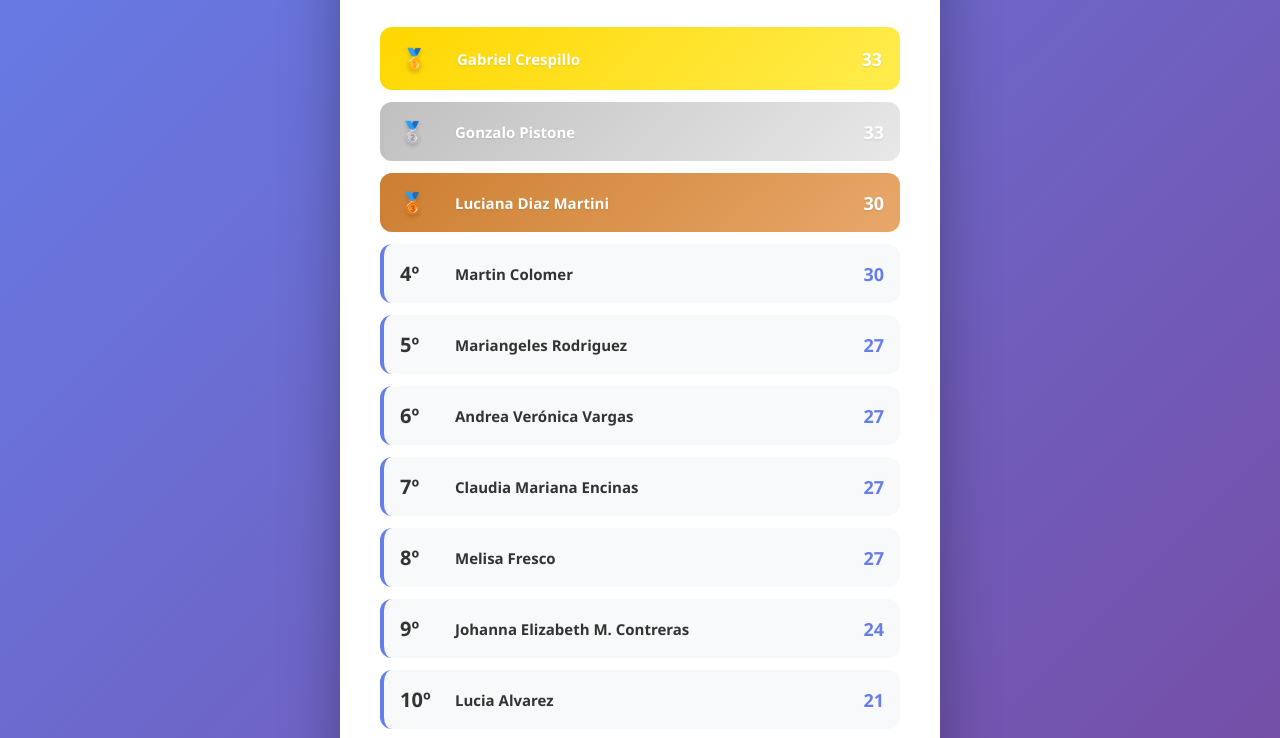
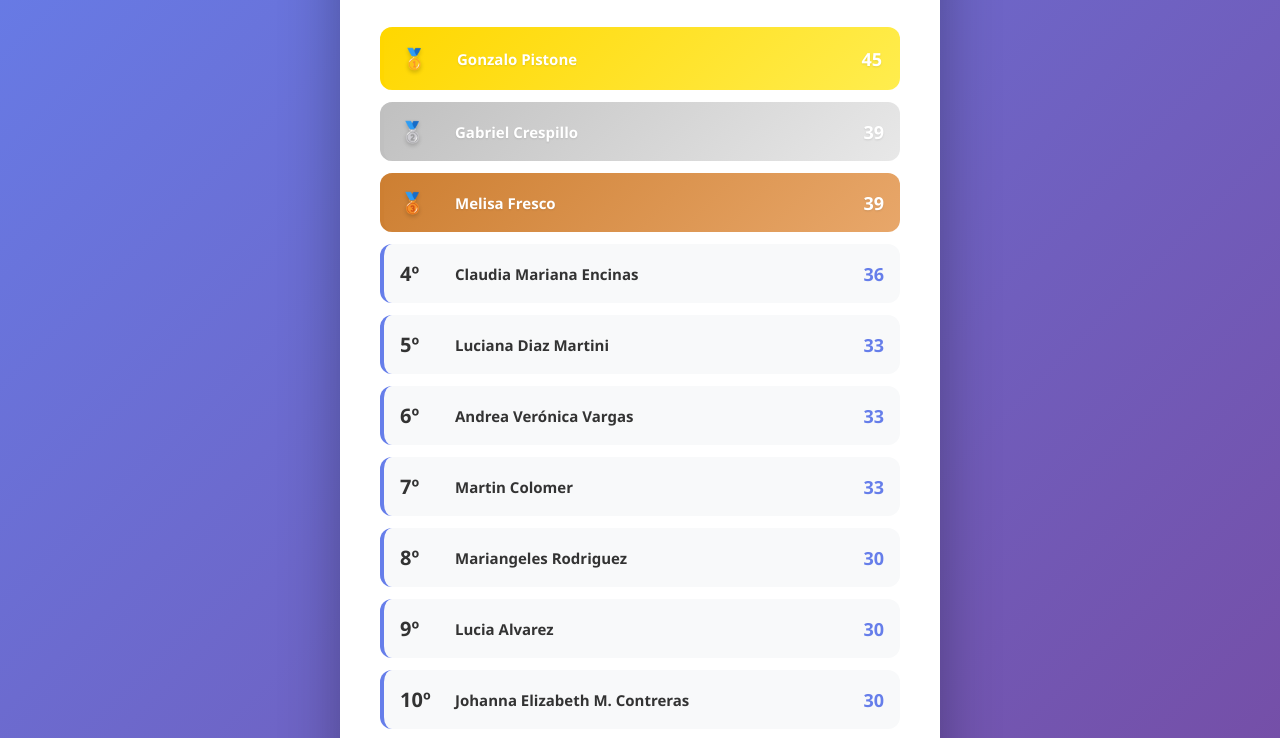
Before and after one commit to gonzalopistone/Prode-ranking, a plain HTML site: page index.html in a window 1280 px wide. Shown: the part 184-922 px from the top of the page. Drawn offline with Linux system fonts and the light colour scheme.

Commit message:
Update index.html

```diff
--- a/index.html
+++ b/index.html
@@ -182,62 +182,62 @@
         <div class="ranking">
             <div class="rank-item top1">
                 <div class="position">🥇</div>
-                <div class="name">Gabriel Crespillo</div>
-                <div class="points">33</div>
+                <div class="name">Gonzalo Pistone</div>
+                <div class="points">45</div>
             </div>
 
             <div class="rank-item top2">
                 <div class="position">🥈</div>
-                <div class="name">Gonzalo Pistone</div>
-                <div class="points">33</div>
+                <div class="name">Gabriel Crespillo</div>
+                <div class="points">39</div>
             </div>
 
             <div class="rank-item top3">
                 <div class="position">🥉</div>
-                <div class="name">Luciana Diaz Martini</div>
-                <div class="points">30</div>
+                <div class="name">Melisa Fresco</div>
+                <div class="points">39</div>
             </div>
 
             <div class="rank-item">
                 <div class="position">4º</div>
-                <div class="name">Martin Colomer</div>
-                <div class="points">30</div>
+                <div class="name">Claudia Mariana Encinas</div>
+                <div class="points">36</div>
             </div>
 
             <div class="rank-item">
                 <div class="position">5º</div>
-                <div class="name">Mariangeles Rodriguez</div>
-                <div class="points">27</div>
+                <div class="name">Luciana Diaz Martini</div>
+                <div class="points">33</div>
             </div>
 
             <div class="rank-item">
                 <div class="position">6º</div>
                 <div class="name">Andrea Verónica Vargas</div>
-                <div class="points">27</div>
+                <div class="points">33</div>
             </div>
 
             <div class="rank-item">
                 <div class="position">7º</div>
-                <div class="name">Claudia Mariana Encinas</div>
-                <div class="points">27</div>
+                <div class="name">Martin Colomer</div>
+                <div class="points">33</div>
             </div>
 
             <div class="rank-item">
                 <div class="position">8º</div>
-                <div class="name">Melisa Fresco</div>
-                <div class="points">27</div>
+                <div class="name">Mariangeles Rodriguez</div>
+                <div class="points">30</div>
             </div>
 
             <div class="rank-item">
                 <div class="position">9º</div>
-                <div class="name">Johanna Elizabeth M. Contreras</div>
-                <div class="points">24</div>
+                <div class="name">Lucia Alvarez</div>
+                <div class="points">30</div>
             </div>
 
             <div class="rank-item">
                 <div class="position">10º</div>
-                <div class="name">Lucia Alvarez</div>
-                <div class="points">21</div>
+                <div class="name">Johanna Elizabeth M. Contreras</div>
+                <div class="points">30</div>
             </div>
 
             <div class="rank-item">
```
